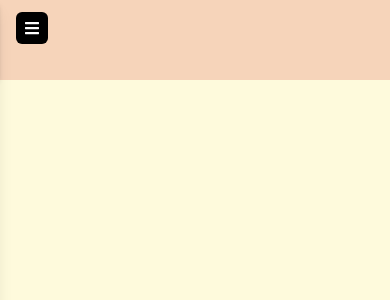
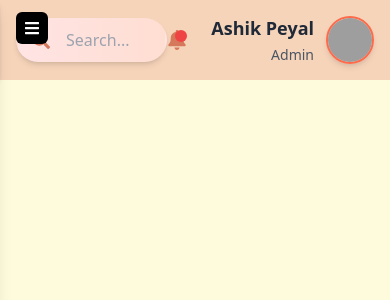
Before and after one commit to AshikurZaman01/Multi-Vendor-Ecommerce-Website-MERN, a React (Vite) app in the folder Front End/: page /admin in a window 390 px wide. Shown: the top 300 px of the page. Built offline with nearby package versions, Linux system fonts and the light colour scheme; grey boxes are pictures that could not be loaded.

Commit message:
add Admin Header responsive

```diff
--- a/Front End/src/Components/Views/Auth/Admin/AdminHeader/AdminHeader.jsx
+++ b/Front End/src/Components/Views/Auth/Admin/AdminHeader/AdminHeader.jsx
@@ -6,11 +6,11 @@ const AdminHeader = () => {
         <div className="flex justify-between items-center p-4 bg-[#F6D4BA] fixed top-0 w-full">
             <div className="ml-0 lg:ml-[260px] rounded-md h-[48px] flex items-center transition-all w-full">
 
-                <div className="flex-1 hidden md:block">
+                <div className="flex-1 ">
                     <SearchBar />
                 </div>
 
-                <div className=" items-center hidden md:block">
+                <div className=" items-center ">
                     <Profile />
                 </div>
 
--- a/Front End/src/Components/Views/Auth/Admin/AdminHeader/SearchBar.jsx
+++ b/Front End/src/Components/Views/Auth/Admin/AdminHeader/SearchBar.jsx
@@ -3,11 +3,11 @@ import { FaSearch } from 'react-icons/fa';
 
 const SearchBar = () => {
     return (
-        <div className="relative w-full max-w-[400px]">
+        <div className="relative w-full max-w-[200px] md:max-w-[400px] lg:max-w-[600px] ">
             <input
                 type="text"
                 name="search"
-                placeholder="Search for anything..."
+                placeholder="Search..."
                 className="w-full py-2 pl-12 pr-4 bg-gradient-to-r from-[#ffe4e4] to-[#ffded2] text-gray-700 rounded-full border-2 border-transparent outline-none shadow-md focus:border-[#ff6b4a] focus:shadow-lg transition-all duration-300 ease-in-out hover:bg-gradient-to-r hover:from-[#ffd7d7] hover:to-[#ffd0c8]"
             />
             <FaSearch className="absolute left-4 top-1/2 transform -translate-y-1/2 text-[#d6785b] text-lg pointer-events-none" />
```
